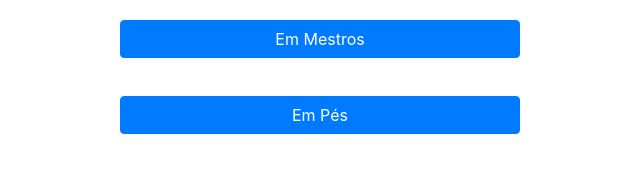
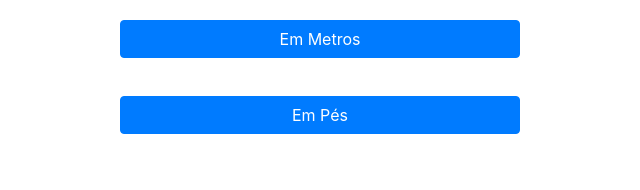
Before and after one commit to souza006/DMMB, a plain HTML site: page Vcritica.html in a window 1280 px wide. Shown: the part 1146-1336 px from the top of the page, 320-960 px from the left. Drawn offline with nearby package versions, Linux system fonts and the light colour scheme.

Commit message:
Update Vcritica.html

```diff
--- a/Vcritica.html
+++ b/Vcritica.html
@@ -63,7 +63,7 @@
                         <div class="panel panel-default" style="padding: 15px;">
                             <div class="panel-heading">
                                 <h4 class="panel-title">
-                              <button style="width: 25em;" class="btn btn-primary" data-toggle="collapse" data-parent="#accordion" href="#collapse1">Em Mestros</button>
+                              <button style="width: 25em;" class="btn btn-primary" data-toggle="collapse" data-parent="#accordion" href="#collapse1">Em Metros</button>
                             </h4>
                             </div>
                             <div id="collapse1" class="panel-collapse collapse">
```
